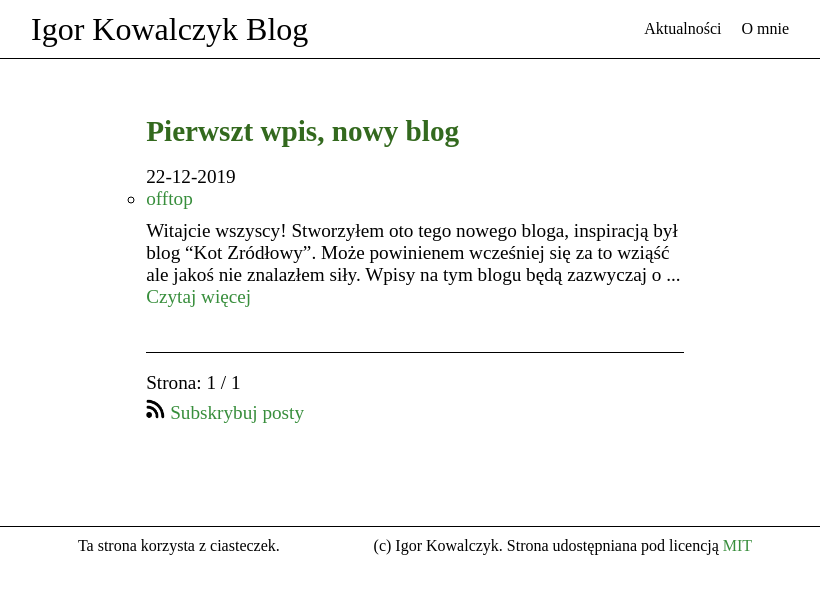
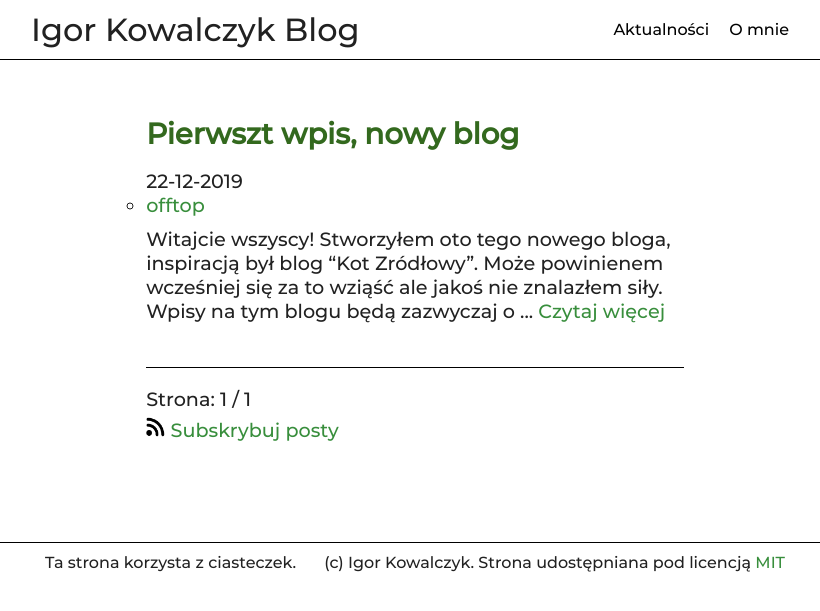
Before and after one commit to IgorKowalczyk/blog, a Jekyll site: the page built from index.html, in a window 1280 px wide. Shown: the top 611 px of the page, without its empty margins (225-1045 px from the left). Built offline with Jekyll 4.4.1, drawn with Linux system fonts in a browser that asks for light colours; the list of posts is cut into pages by our own code.

Commit message:
Update style.css

```diff
--- a/css/style.css
+++ b/css/style.css
@@ -15,9 +15,8 @@ src: url("https://igorkowalczyk.github.io/blog/fonts/Montserrat-Medium.ttf");
 * {
 margin: 0;
 padding: 0;
-font-family: 'Montserrat;
+font-family: 'Montserrat';
 color: #212121;
-font-weight: 400;
 box-sizing: border-box;
 text-decoration: none;
 }
```
